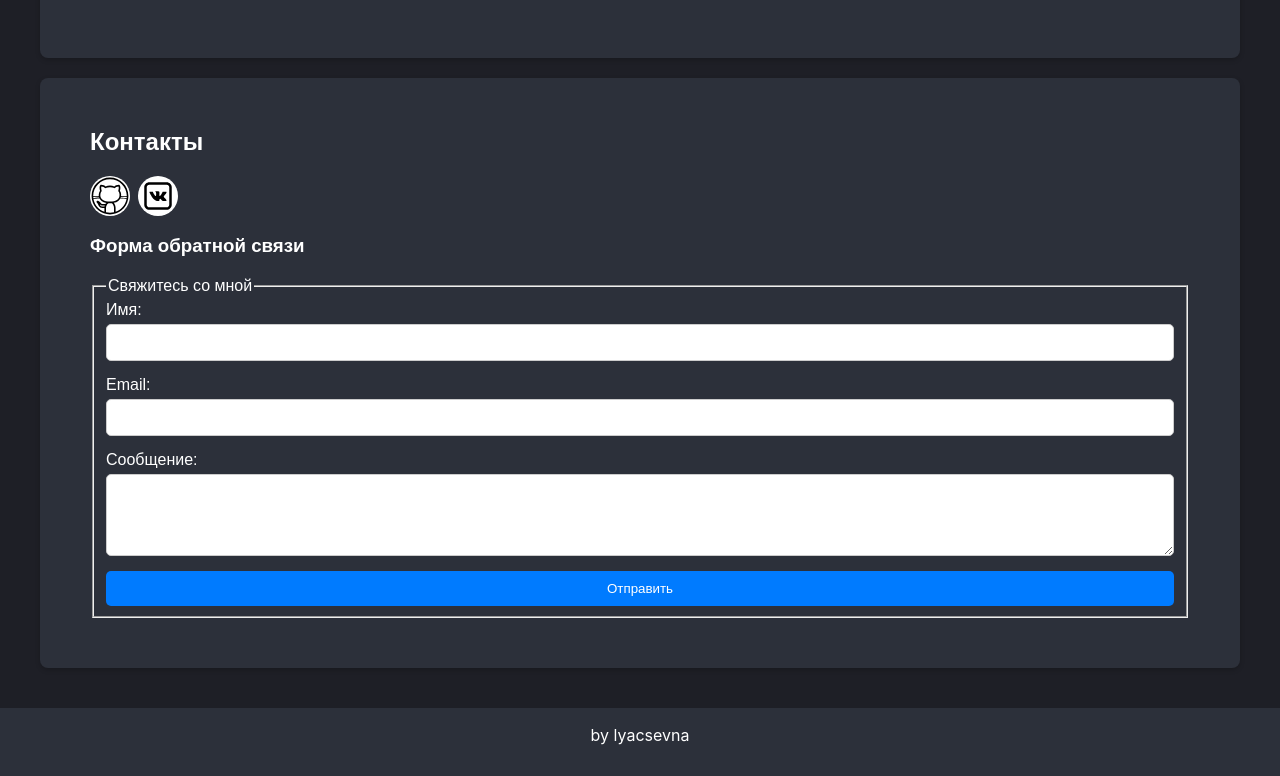
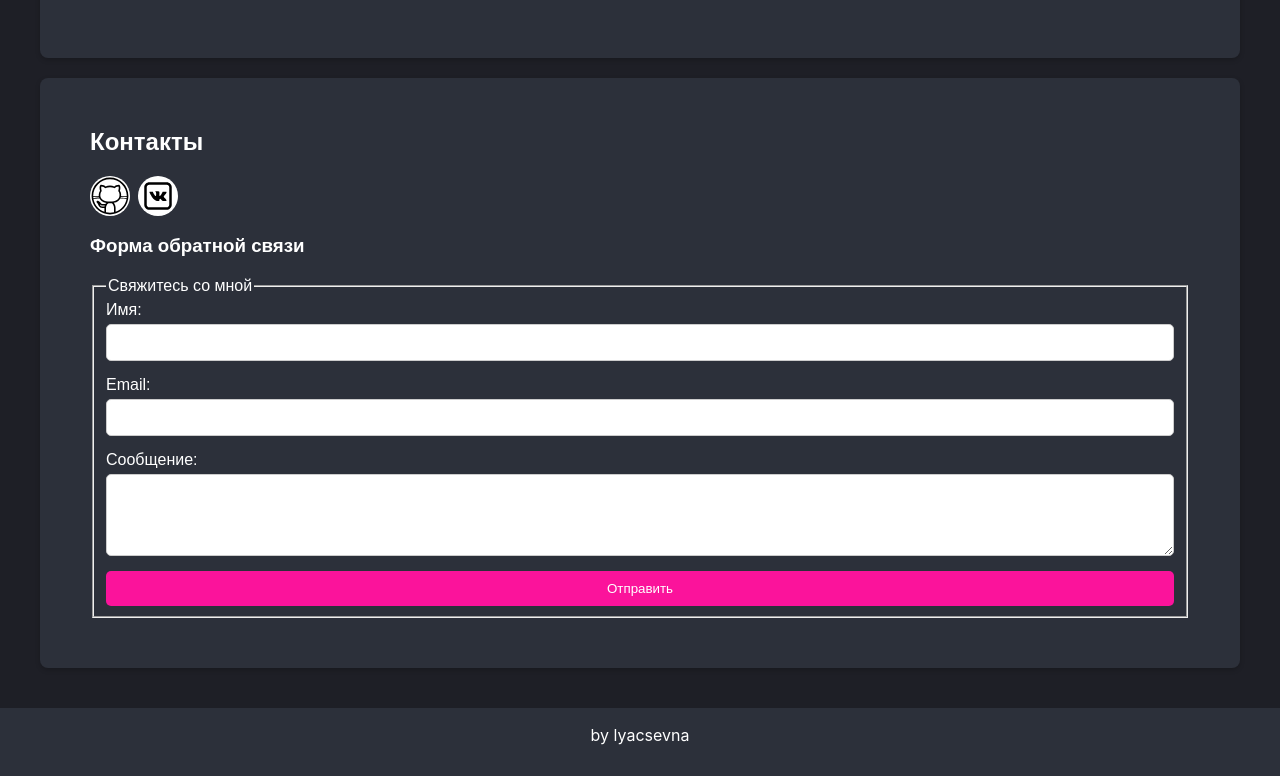
Before and after one commit to lyacsevna/AboutMe, a React (Create React App) app: page / in a window 1280 px wide. Shown: the part 2686-3462 px from the top of the page. Built offline with nearby package versions, Linux system fonts and the light colour scheme.

Commit message:
button color changed

```diff
--- a/src/components/contacts.js
+++ b/src/components/contacts.js
@@ -13,7 +13,7 @@ const Contacts = () => {
                 <a href="https://github.com/lyacsevna" target="_blank" rel="noopener noreferrer" aria-label="GitHub">
                     <img src={githubIcon} alt="GitHub" className="icon" />
                 </a>
-                <a href="https://vk.com/" target="_blank" rel="noopener noreferrer" aria-label="VK">
+                <a href="https://vk.com/lyacsevna" target="_blank" rel="noopener noreferrer" aria-label="VK">
                     <img src={vkIcon} alt="VK" className="icon" />
                 </a>
             </div>
--- a/src/styles/contacts.css
+++ b/src/styles/contacts.css
@@ -92,7 +92,7 @@
 
 .contact-form button {
     padding: 10px;
-    background-color: #007bff;
+    background-color: #fb139b;
     color: white;
     border: none;
     border-radius: 5px;
@@ -101,7 +101,7 @@
 }
 
 .contact-form button:hover {
-    background-color: #0056b3;
+    background-color: #fb139ac9;
 }
 
 
```
